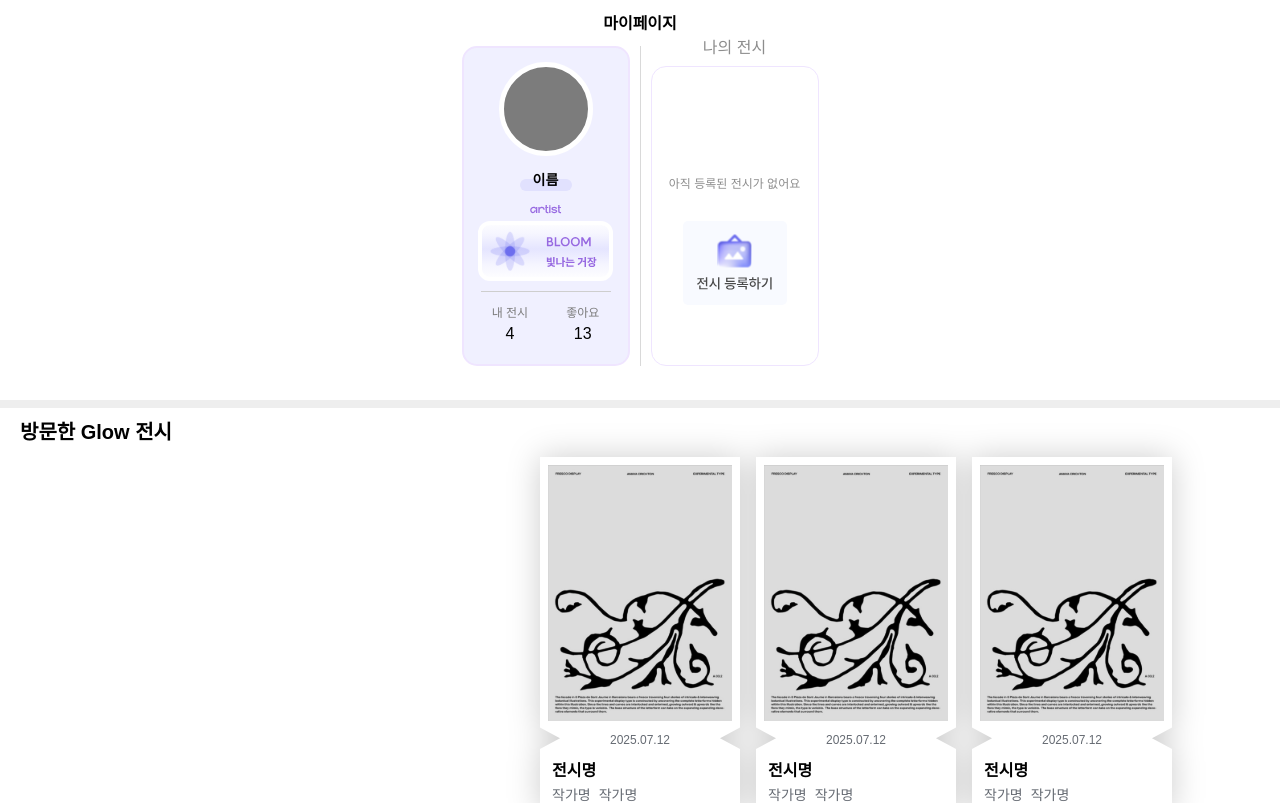
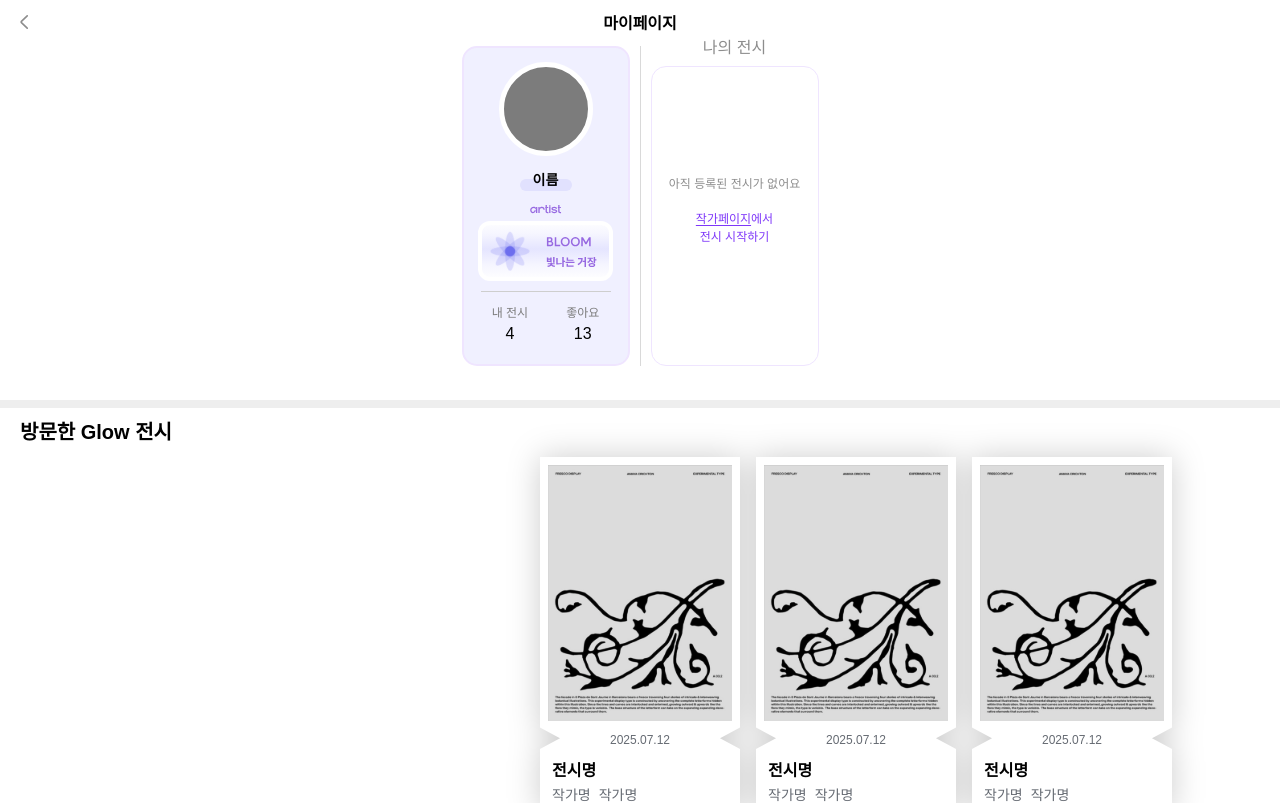
Before and after one commit to LikeLionHackathon/Hackathon-FrontEnd, a React (Vite) app: page /myPage in a window 1280 px wide. Shown: the top 803 px of the page. Built offline with nearby package versions, Linux system fonts and the light colour scheme; a web font is replaced by a local one.

Commit message:
feat: 자잘한 편의 사항들 추가

```diff
--- a/src/apis/axios.js
+++ b/src/apis/axios.js
@@ -5,7 +5,7 @@ const axiosInstance = axios.create({
   headers: {
     'Content-Type': 'application/json',
   },
-  withCredentials:true,
+  withCredentials: true,
 });
 
 export default axiosInstance;
--- /dev/null
+++ b/src/apis/userPreference.js
@@ -0,0 +1,12 @@
+import axiosInstance from "./axios";
+
+export const getUserPreferences = async (userId) => {
+    try {
+        const res = await axiosInstance.get(`/api/v1/preferences/${userId}`);
+        return res.data;
+    }
+    catch (err) {
+        console.log('유저 선호 데이터 GET 실패: ', err?.response?.status, err?.response?.data);
+        throw err;
+    }
+}
--- /dev/null
+++ b/src/components/GoBackButton.jsx
@@ -0,0 +1,13 @@
+import { useNavigate } from 'react-router-dom';
+import goBackIcon from '../assets/goBackIcon.svg';
+
+export const GoBackButton = ({ onClick }) => {
+  const navigate = useNavigate();
+  return (
+    <div className="absolute left-[20px] top-[12px] w-[8px] h-[15px]">
+      <button onClick={onClick || (() => navigate(-1))}>
+        <img src={goBackIcon} alt="뒤로가기" />
+      </button>
+    </div>
+  );
+};
--- a/src/components/exhibition/AddExhibitionModal.jsx
+++ b/src/components/exhibition/AddExhibitionModal.jsx
@@ -509,6 +509,7 @@ import Modal from './Modal';
 import button_photo from '../../assets/button_photo.png';
 import { useNavigate } from 'react-router-dom';
 import axiosInstance from '../../apis/axios';
+import writing from '../../assets/writing.gif';
 
 /* 공통 버튼 */
 const BtnPrimary = ({ className = '', ...p }) => (
@@ -833,7 +834,7 @@ function StepUpload({ data, update, scanning, setScanning }) {
   return (
     <div className="relative pb-[90px]">
       <p className="text-[15px] font-[600] leading-1.5 font-[#000] mt-15 mb-3">
-        전시 또는 작품 사진을 업로드해주세요.
+        전시 또는 작품 사진을 업로드해주세요. (최대 10장)
       </p>
 
       <p
@@ -922,10 +923,6 @@ function StepUpload({ data, update, scanning, setScanning }) {
           );
         })}
       </div>
-
-      <p className="mt-2 text-[12px] text-center text-gray-400">
-        전시 작품 사진을 업로드해주세요(최대 10장)
-      </p>
     </div>
   );
 }
@@ -933,11 +930,12 @@ function StepUpload({ data, update, scanning, setScanning }) {
 /* 스텝 4: 임시 안내 */
 function StepPending() {
   return (
-    <div className="h-full flex flex-col items-center justify-center gap-6 pb-[90px]">
-      <div className="mt-10 w-[144px] h-[144px] rounded-[10px] bg-[#D9D9D9] grid place-items-center text-black">
-        그래픽
+    <div className="flex flex-col items-center justify-center bg-white gap-1">
+      <div className="w-full h-full rounded-[10px] bg-white place-items-center">
+        <p className='font-semibold text-purple01 text-[15px]'>상세 페이지 제작 중...</p>
+        <img src={writing} alt="제작 중..." />
       </div>
-      <p className="text-black text-[24px]">상세 페이지 제작중...</p>
+
     </div>
   );
 }
--- a/src/pages/MainPage.jsx
+++ b/src/pages/MainPage.jsx
@@ -10,7 +10,7 @@ import Poster6 from '../assets/posters/Poster06.png';
 import AiChatButton from '../assets/button_aichat.svg';
 import GLOW from '../assets/GLOW.svg';
 import glow_icon1 from '../assets/glow_icon 1.png';
-import { useNavigate } from 'react-router-dom';
+import { useNavigate, useLocation } from 'react-router-dom';
 import MainArtist from '../components/mainpage/MainArtist';
 import { getDailyRecommend } from '../apis/dailyRecommend';
 import { useEffect } from 'react';
@@ -21,9 +21,8 @@ const GAP = 16; // gap-4
 
 export const MainPage = () => {
   const usertype = 'VIEWER'; // 임시 유저 타입 (VIEWER 또는 ARTIST)
-  {
-    /* Daily Recommendations */
-  }
+  const location = useLocation();
+
   const [recommendations, setRecommendations] = useState([]);
   const [isLoading, setIsLoading] = useState(true);
   const [error, setError] = useState(null);
@@ -61,7 +60,20 @@ export const MainPage = () => {
   const navigate = useNavigate();
   const scrollerRef = useRef(null);
   const [idx, setIdx] = useState(0); // 0,1,2
-  const [version, setVersion] = useState('home');
+  const initialTab =
+    location.state?.tab === 'artist' && usertype === 'VIEWER'
+      ? 'artist'
+      : 'home';
+  const [version, setVersion] = useState(initialTab);
+
+  useEffect(() => {
+   if (location.state?.tab || location.state?.autoOpenAdd) {
+     if (location.state?.tab === 'artist' && usertype === 'VIEWER') {
+       setVersion('artist');
+     }
+     navigate('.', { replace: true, state: {} });
+   }
+ }, [location.state]);
 
   const handleAiButton = () => navigate('/aiChat');
 
@@ -195,7 +207,9 @@ export const MainPage = () => {
                 <p>새로 등록된 전시가 없습니다.</p>
               ) : (
                 // <<< 🚨 이 부분이 명세서에 맞게 크게 변경됩니다.
-                newExhibitions.filter((_, i) => i < 4).map((exhibition) => (
+                newExhibitions
+                  .filter((_, i) => i < 4)
+                  .map((exhibition) => (
                     <div key={exhibition.id} className="w-[168px] h-[308px]">
                       <div className="w-[168px] h-[242px] overflow-hidden">
                         <img
@@ -232,7 +246,7 @@ export const MainPage = () => {
               <img
                 src={AiChatButton}
                 alt="Ai 전시 추천"
-                className="fixed bottom-[33px] right-[15px] z-50 shadow-[0_0px_0px_0_rgba(0,0,0,0.25)] rounded-[45px]"
+                className="fixed bottom-[33px] right-[15px] shadow-[0_0px_0px_0_rgba(0,0,0,0.25)] rounded-[45px]"
               />
             </button>
           </div>
--- a/src/pages/MyPage.jsx
+++ b/src/pages/MyPage.jsx
@@ -1,6 +1,5 @@
 // import profileCard from '../assets/Profile_card.svg';
 import Poster_01 from '../assets/poster_01.svg';
-import button_addexhibition from '../assets/button_addexhibition.svg';
 import AddExhibitionModal from '../components/exhibition/AddExhibitionModal';
 import { useState } from 'react';
 import ellipsis from '../assets/Ellipse.svg';
@@ -11,14 +10,16 @@ import glow_shine from '../assets/glow_shine.svg';
 import glow_spark from '../assets/glow_spark.svg';
 import glow_bloom from '../assets/glow_bloom.svg';
 import { useNavigate } from 'react-router-dom';
+import { GoBackButton } from '../components/GoBackButton';
 
 export const MyPage = ({ exhibitionCount = 4, likeCount = 13 }) => {
   const navigate = useNavigate();
   const [openAdd, setOpenAdd] = useState(false);
 
-  const handleAddExhibition = () => {
-    setOpenAdd(true);
-  };
+const handleAddExhibition = () => {
+  // 작가 탭으로 이동 + (선택) 도착 시 전시등록 모달 자동 오픈 신호 전달
+   navigate('/', { state: { tab: 'artist', autoOpenAdd: true } });
+};
 
   const handleGoToProfile = () => {
     navigate(`/profile`);
@@ -29,8 +30,11 @@ export const MyPage = ({ exhibitionCount = 4, likeCount = 13 }) => {
     exhibitionCount >= 4 ? glow_bloom : (levels[exhibitionCount] ?? glow_glow);
   return (
     <div>
-      <div className="flex mt-[12px] justify-center text-[16px] font-semibold text-center leading-[150%]">
-        마이페이지
+      <div className="flex flex-row w-full justify-center">
+        <GoBackButton />
+        <div className="flex mt-[12px] justify-center text-[16px] font-semibold text-center leading-[150%]">
+          마이페이지
+        </div>
       </div>
 
       {/* 상단 마이페이지, 프로필카드, 나의 전시 */}
@@ -79,14 +83,12 @@ export const MyPage = ({ exhibitionCount = 4, likeCount = 13 }) => {
               아직 등록된 전시가 없어요
             </p>
             <button
-              className="w-[104px] h-[104px] mt-[18px] flex justify-center shrink-0 items-center cursor-pointer"
+              className="w-[104px] h-[70px] flex justify-center shrink-0 items-center cursor-pointer"
               onClick={handleAddExhibition}
             >
-              <img
-                src={button_addexhibition}
-                alt=""
-                className="cursor-pointer"
-              />
+              <p className='text-purple_main text-[12px]'><span className="underline decoration-purple_main underline-offset-2 decoration-0.5">
+    작가페이지
+  </span>에서 <br />전시 시작하기</p>
             </button>
           </div>
         </div>
@@ -185,7 +187,7 @@ export const MyPage = ({ exhibitionCount = 4, likeCount = 13 }) => {
         <div className="flex text-[20px] font-semibold">좋아요한 GLOW 작가</div>
         <div className="flex flex-row gap-4 mx- w-full mt-4">
           <div className="flex flex-col items-center w-[48px] h-[48px]">
-            <img src={ellipsis} alt="" onClick={handleGoToProfile}/>
+            <img src={ellipsis} alt="" onClick={handleGoToProfile} />
             <p className="text-[14px] font-[600] leading-1.5 mt-1.5">박서영</p>
           </div>
           <div className="flex flex-col items-center w-[48px] h-[48px]">
```
Also changed, not shown: src/apis/dailyRecommend.js (line endings or trailing spaces), src/assets/goBackIcon.svg (renamed from src/assets/goBack.svg), 1 other file (tests, documents, lock files or other folders). Lines whose indentation alone changed are shown as unchanged.
